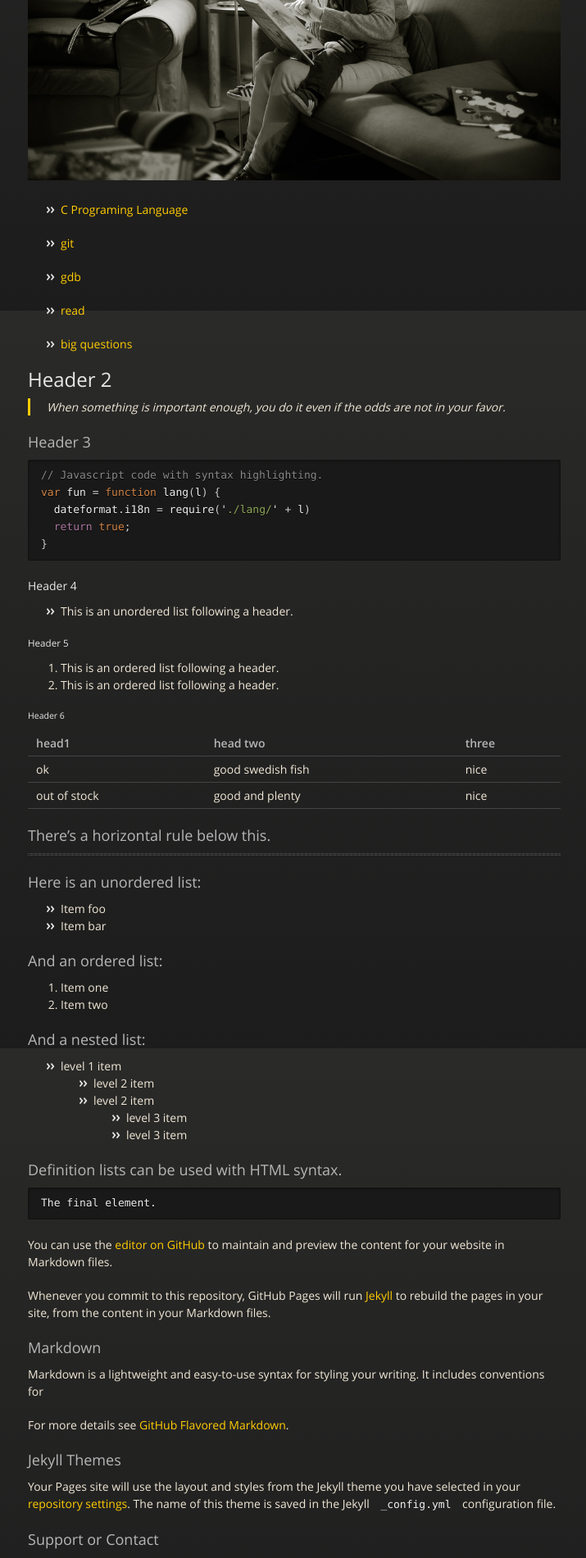
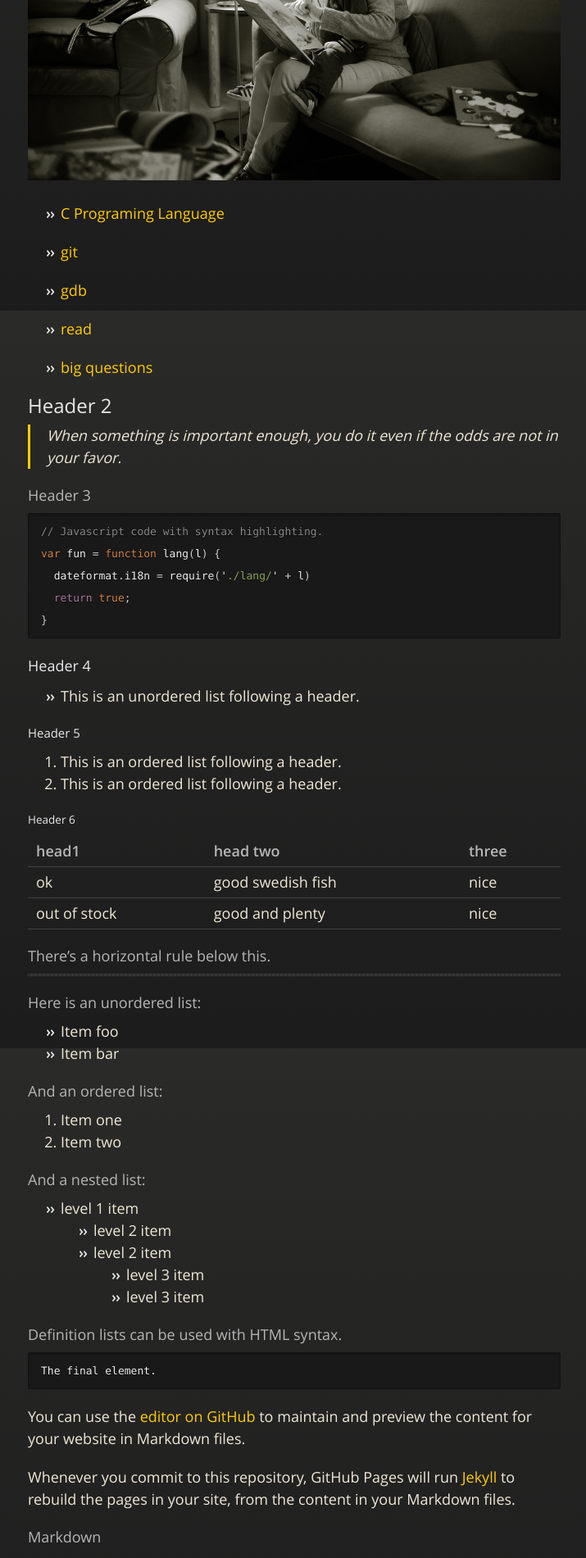
Before and after one commit to kexinerchen/kexinerchen.github.io, a Jekyll site: the page built from index.md, in a window 1280 px wide. Shown: the part 521-2422 px from the top of the page at 82% size, without its empty margins (281-996 px from the left). Built offline with Jekyll 4.4.1, drawn with Linux system fonts in a browser that asks for light colours; our own code applies the rules of GitHub Pages for plain Markdown files.

Commit message:
Update jekyll-theme-midnight.scss

```diff
--- a/_sass/jekyll-theme-midnight.scss
+++ b/_sass/jekyll-theme-midnight.scss
@@ -5,7 +5,7 @@
 body {
   padding:0px 0 20px 0px;
   margin: 0px;
-  font:14px/1.5 "OpenSansRegular", "Helvetica Neue", Helvetica, Arial, sans-serif;
+  font:18px/1.5 "OpenSansRegular", "Helvetica Neue", Helvetica, Arial, sans-serif;
   color:#f0e7d5;
   font-weight: normal;
   background: #252525;
```
